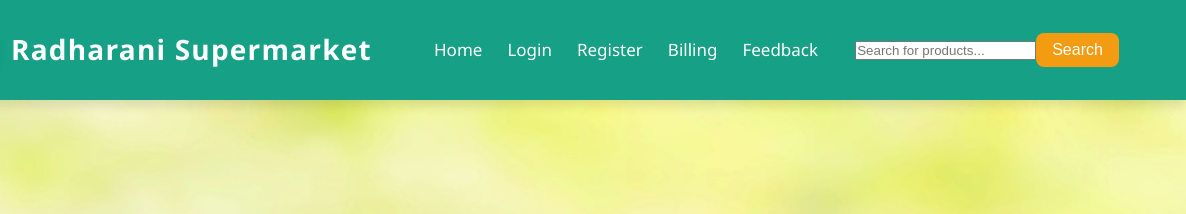
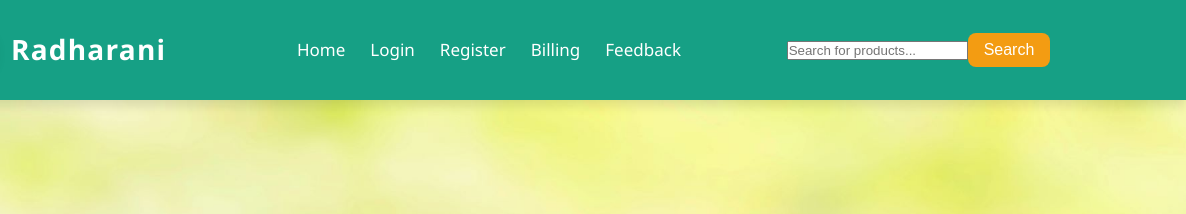
Before and after one commit to paulsuryanshu/Radharani, a plain HTML site: page index.html in a window 1280 px wide. Shown: the top 214 px of the page, 94-1280 px from the left. Drawn offline with Linux system fonts and the light colour scheme.

Commit message:
Update index.html

```diff
--- a/index.html
+++ b/index.html
@@ -15,7 +15,7 @@
         <div class="header-container">
             <div class="logo-container">
                 <img src="https://img.freepik.com/premium-vector/grocery-store-logo-template-with-shopping-basket-food_884185-63.jpg?w=740" alt="Supermarket Logo" class="shop-logo">
-                <h1 class="shop-name">Radharani Supermarket</h1>
+                <h1 class="shop-name">Radharani</h1>
             </div>
         <!-- Hamburger Menu -->
         <button class="hamburger" id="hamburger" aria-label="Toggle navigation">
```
